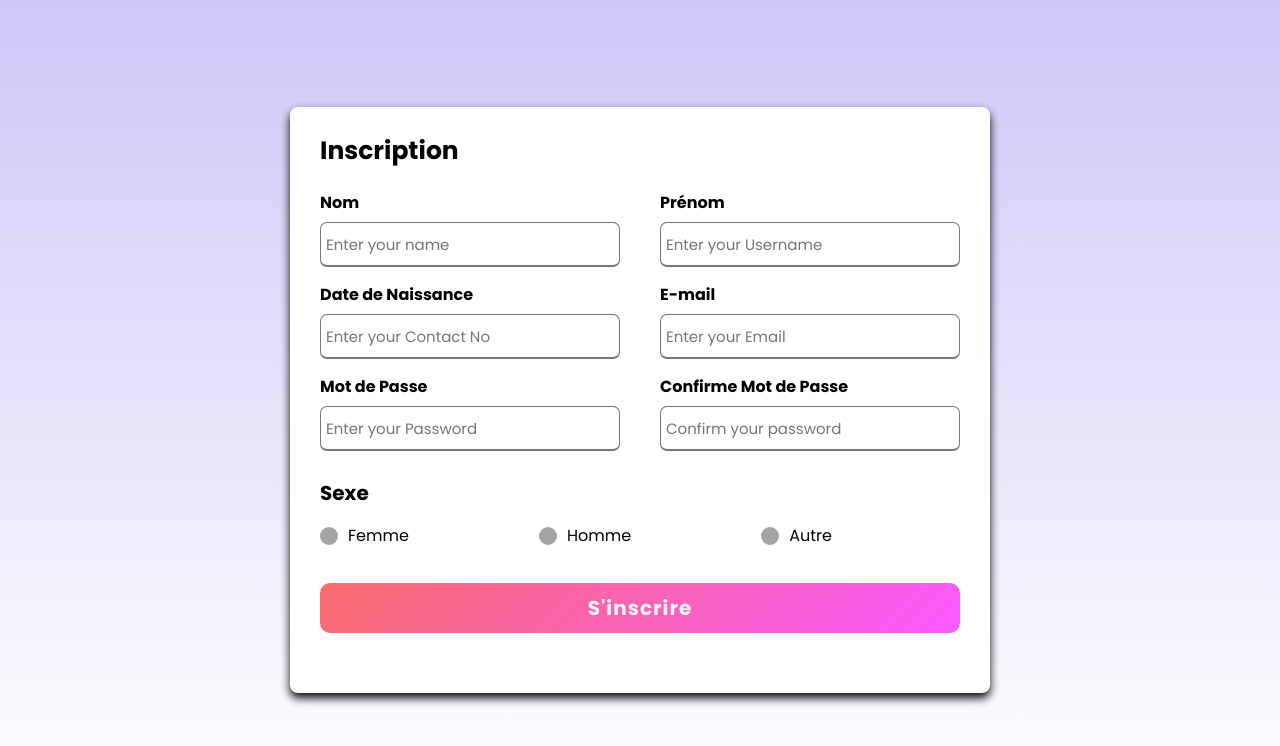
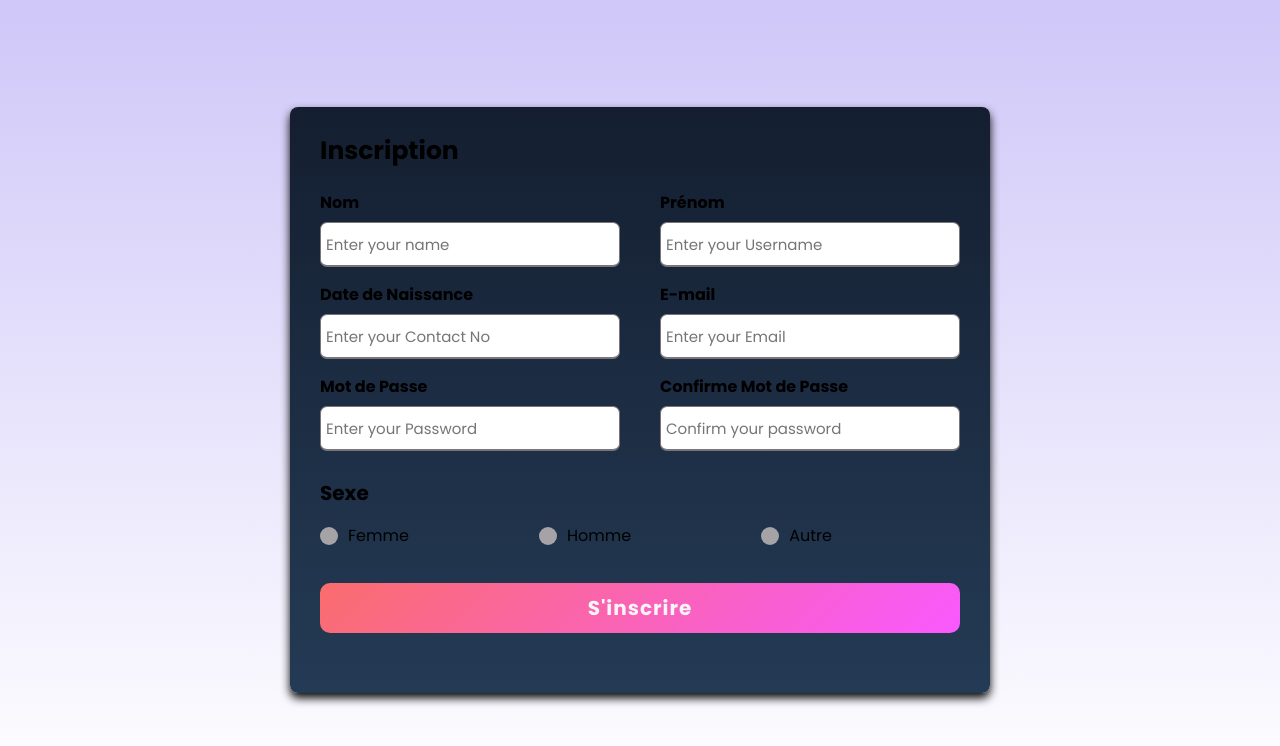
Before and after one commit to roleta000/FastTimerTime009, a plain HTML site: page index1.html in a window 1280 px wide. Drawn offline with Linux system fonts and the light colour scheme.

Commit message:
Update style1.css

```diff
--- a/style1.css
+++ b/style1.css
@@ -21,7 +21,7 @@ body{
 .container{
   max-width: 700px;
   width: 100%;
-  background-color: white;
+  background: linear-gradient(#141e30, #243b55);
   padding: 25px 30px;
   border-radius: 8px;
   box-shadow: 0 5px 10px rgb(6, 7, 6);
```
